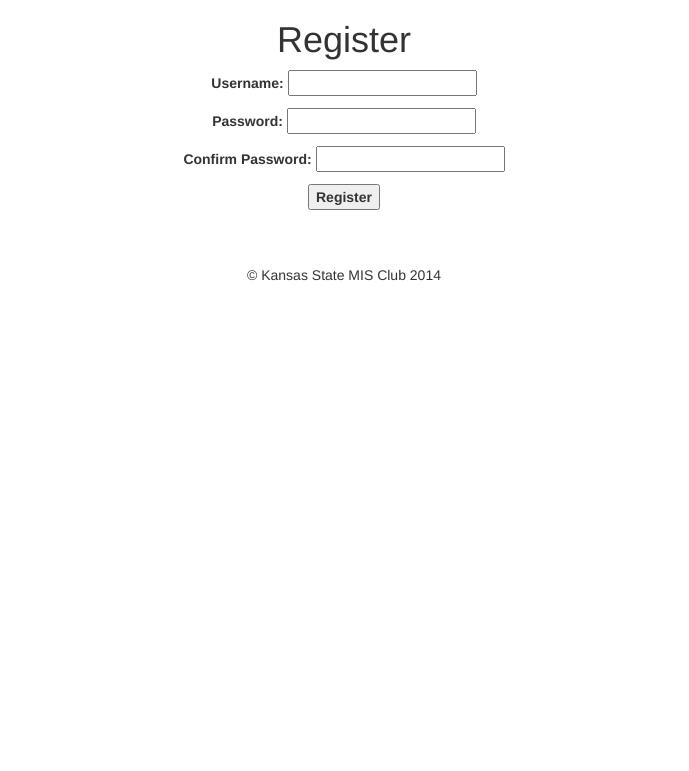
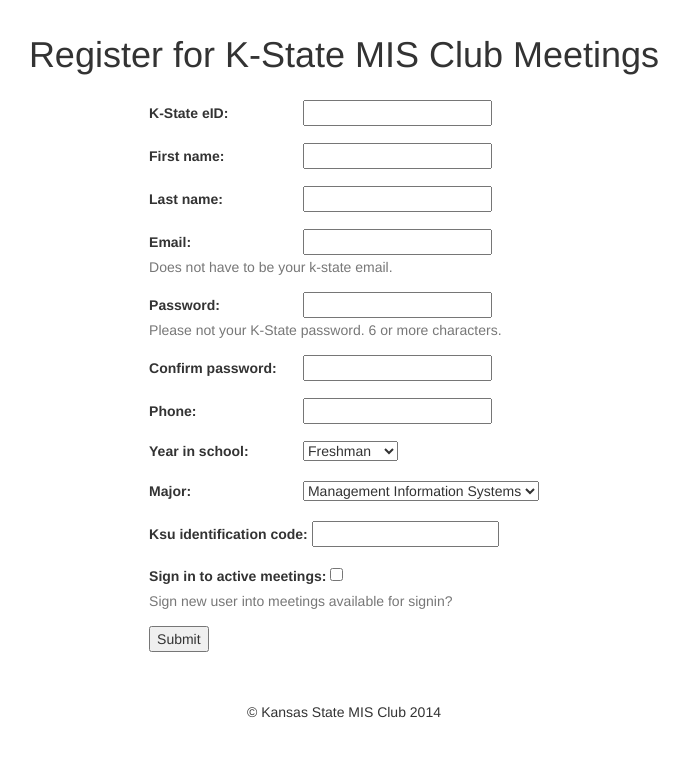
Before and after one commit to atheiman/mis-club-site, a Django app: template attendance/templates/attendance/register.html in a window 1280 px wide. Shown: the top 771 px of the page, without its empty margins (296-985 px from the left). Run offline with Django 3.2, Linux system fonts and the light colour scheme; the template is opened without the code that fills it: values that come from a table or form of the project are taken from there, others are empty; some libraries are stand-ins or nearby versions.

Commit message:
register view and form working

```diff
--- a/attendance/forms.py
+++ b/attendance/forms.py
@@ -1,24 +1,58 @@
 from django import forms
 from django.contrib.auth.models import User
+
+from localflavor.us.forms import USPhoneNumberField
+
+from global_vars import YEAR_IN_SCHOOL_CHOICES, MAJOR_CHOICES
 
 
 
 class RegisterForm(forms.Form):
     username = forms.RegexField(
-        label='Username',
-        max_length=30,
-        regex=r'^[a-z0-9-_]+$',
-        error_messages={'required': 'Please enter your name', 'invalid': 'Lowercase alphanumeric characters and underscores and dashes only (a-z, 0-9, _, -)'},
+        label = 'K-State eID',
+        max_length = 30,
+        regex = r'^[a-z0-9-_]+$',
+        error_messages = {'invalid': 'Lowercase alphanumeric characters, underscores, and dashes only (a-z, 0-9, _, -)'},
+    )
+    first_name = forms.CharField(
+        max_length = 30,
+    )
+    last_name = forms.CharField(
+        max_length = 30,
+    )
+    email = forms.EmailField(
+        help_text = "Does not have to be your k-state email."
     )
     password = forms.CharField(
-        label='Password',
-        max_length=30,
-        widget=forms.PasswordInput,
+        max_length = 30,
+        widget = forms.PasswordInput,
+        min_length = 6,
+        help_text = "Please not your K-State password. 6 or more characters."
     )
     confirm_password = forms.CharField(
-        label='Confirm Password',
-        max_length=30,
-        widget=forms.PasswordInput,
+        max_length = 30,
+        widget = forms.PasswordInput,
+        min_length = 6,
+    )
+    phone = USPhoneNumberField(
+        required = False,
+    )
+    year_in_school = forms.ChoiceField(
+        choices = YEAR_IN_SCHOOL_CHOICES,
+        required = False,
+    )
+    major = forms.ChoiceField(
+        choices = MAJOR_CHOICES,
+        required = False,
+    )
+    ksu_identification_code = forms.IntegerField(
+        max_value = 999999999999999999,
+        min_value = 100000000000,
+    )
+
+    sign_in_to_active_meetings = forms.BooleanField(
+        help_text = "Sign new user into meetings available for signin?",
+        required = False,
     )
 
     def clean(self):
--- a/attendance/global_vars.py
+++ b/attendance/global_vars.py
@@ -1,16 +1,18 @@
-# Standing in school
-FRESHMAN = 'FR'
-SOPHOMORE = 'SO'
-JUNIOR = 'JR'
-SENIOR = 'SR'
+YEAR_IN_SCHOOL_CHOICES = (
+    ('FR', 'Freshman'),
+    ('SO', 'Sophomore'),
+    ('JR', 'Junior'),
+    ('SR', 'Senior'),
+)
 
-# Majors
-ACCOUNTING = 'ACCOUNTING'
-ENTREPRENEURSHIP = 'ENTREPRENEURSHIP'
-FINANCE = 'FINANCE'
-MARKETING = 'MARKETING'
-MANAGEMENT = 'MANAGEMENT'
-MANAGEMENT_INFORMATION_SYSTEMS = 'MANAGEMENT INFORMATION SYSTEMS'
-BUSINESS_UNDECIDED = 'BUSINESS UNDECIDED'
-BUSINESS_OTHER = 'BUSINESS OTHER'
-NON_BUSINESS = 'NON BUSINESS'
+MAJOR_CHOICES = (
+    ('MANAGEMENT INFORMATION SYSTEMS', 'Management Information Systems'),
+    ('ACCOUNTING', 'Accounting'),
+    ('ENTREPRENEURSHIP', 'Entrepeneurship'),
+    ('FINANCE', 'Finance'),
+    ('MARKETING', 'Marketing'),
+    ('MANAGEMENT', 'Management'),
+    ('BUSINESS UNDECIDED', 'Business - Undecided'),
+    ('BUSINESS OTHER', 'Business - Other'),
+    ('NON BUSINESS', 'Non-Business'),
+)
--- a/attendance/static/attendance/style.css
+++ b/attendance/static/attendance/style.css
@@ -1 +1,13 @@
 /* Attendance stylesheet */
+
+label {
+    min-width:150px;
+}
+div.form-field {
+    margin:15px 0;
+}
+#registerForm {
+    display:inline-block;
+    margin:0 auto;
+    text-align:left;
+}
--- /dev/null
+++ b/attendance/templates/attendance/form.html
@@ -0,0 +1,17 @@
+{% if form.non_field_errors %}
+    <div class="alert alert-danger">{{ form.non_field_errors }}</div>
+{% endif %}
+
+{% for field in form %}
+    <div class="form-field">
+        {% if field.errors %}
+            <div class="alert alert-danger">{{ field.errors }}</div>
+        {% endif %}
+
+        {{ field.label_tag }} {{ field }}
+
+        {% if field.help_text %}
+            <br><span class="text-muted">{{ field.help_text }}</span>
+        {% endif %}
+    </div>
+{% endfor %}
--- a/attendance/templates/attendance/register.html
+++ b/attendance/templates/attendance/register.html
@@ -2,44 +2,44 @@
 
 {% block content %}
 
-  <h1 class="text-center">Register</h1>
+    <script>
+    // If new_user in GET param 'new_user', display a success message.
+    function getSearchParameters() {
+        var prmstr = window.location.search.substr(1);
+        return prmstr != null && prmstr != "" ? transformToAssocArray(prmstr) : {};
+    }
 
-  {% for error in form.non_field_errors %}
-    <div class='alert alert-danger'>{{ error }}</p>
-  {% endfor %}
+    function transformToAssocArray( prmstr ) {
+        var params = {};
+        var prmarr = prmstr.split("&");
+        for (var i = 0; i < prmarr.length; i++) {
+            var tmparr = prmarr[i].split("=");
+            params[tmparr[0]] = tmparr[1];
+        }
+        return params;
+    }
 
-  <form id='registerForm' class="text-center" method="post" action="{% url 'attendance:register' %}">
+    var params = getSearchParameters();
+    if (params.hasOwnProperty('new_user')){
+        document.write(
+            "<div class='alert alert-success'>Created new user <strong>" +
+            params.new_user + "</strong></div>"
+        )
+    }
+    </script>
 
-    {% csrf_token %}
+    <h1 class="text-center">Register for K-State MIS Club Meetings</h1>
 
-    <p>
-      {% for error in form.username.errors %}
-        <div class='alert alert-danger'>{{ error }}</p>
-      {% endfor %}
-      <label for='id_username'>Username:</label>
-      {{ form.username }}
-    </p>
+    <div class="text-center">
+        <form id='registerForm' method="post" action="{% url 'attendance:register' %}">
 
-    <p>
-      {% for error in form.password.errors %}
-        <div class='alert alert-danger'>{{ error }}</p>
-      {% endfor %}
-      <label for='id_password'>Password:</label>
-      {{ form.password }}
-    </p>
+            {% csrf_token %}
 
-    <p>
-      {% for error in form.confirm_password.errors %}
-        <div class='alert alert-danger'>{{ error }}</p>
-      {% endfor %}
-      <label for='id_confirm_password'>Confirm Password:</label>
-      {{ form.confirm_password }}
-    </p>
+            {% include "attendance/form.html" %}
 
-    <p>
-      <label/><input type="submit" value="Register">
-    </p>
+            <input type="submit"/>
 
-  </form>
+        </form>
+    </div>
 
 {% endblock content %}
--- a/attendance/urls.py
+++ b/attendance/urls.py
@@ -1,11 +1,8 @@
 from django.conf.urls import patterns, url
 
-from .views import index, register, signin
+from .views import register, signin
 
 urlpatterns = patterns('',
-    # /
-    url(r'^$', index, name='index'),
-
     # /register
     url(r'^register\/?$', register, name='register'),
 
--- a/requirements.txt
+++ b/conf/requirements.txt
@@ -1,2 +1,3 @@
 Django==1.7.1
+django-localflavor==1.0
 wsgiref==0.1.2
--- a/conf/urls.py
+++ b/conf/urls.py
@@ -2,6 +2,6 @@ from django.conf.urls import patterns, include, url
 from django.contrib import admin
 
 urlpatterns = patterns('',
-    url(r'^attendance/', include('attendance.urls', namespace='attendance')),
+    url(r'^', include('attendance.urls', namespace='attendance')),
     url(r'^admin/', include(admin.site.urls)),
 )
--- a/templates/global/layout.html
+++ b/templates/global/layout.html
@@ -31,7 +31,7 @@
 
   <body>
 
-    <div class="container">
+    <div class="container" style="margin-top:15px;">
 
       {% block content %}
         <div class="alert alert-warning">
```
Also changed, not shown: attendance/admin.py (+9 -0 lines), attendance/models.py (+9 -33 lines), attendance/templates/attendance/index.html (deleted, +0 -38 lines), attendance/views.py (+32 -10 lines), attendance/migrations/0004_auto_20141205_2115.py (added), attendance/migrations/0005_auto_20141205_2212.py (added), attendance/migrations/0006_auto_20141206_0047.py (added).
